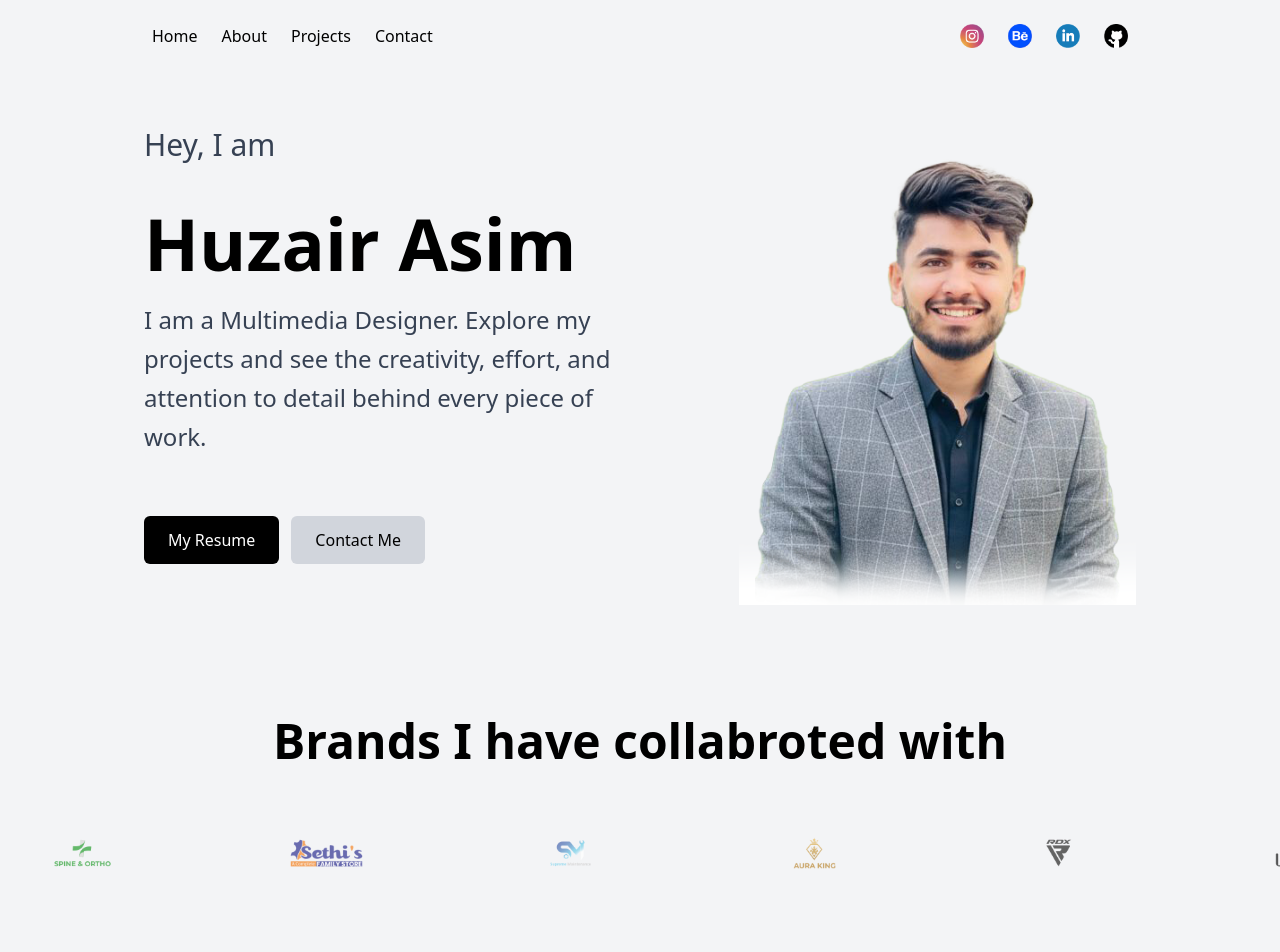
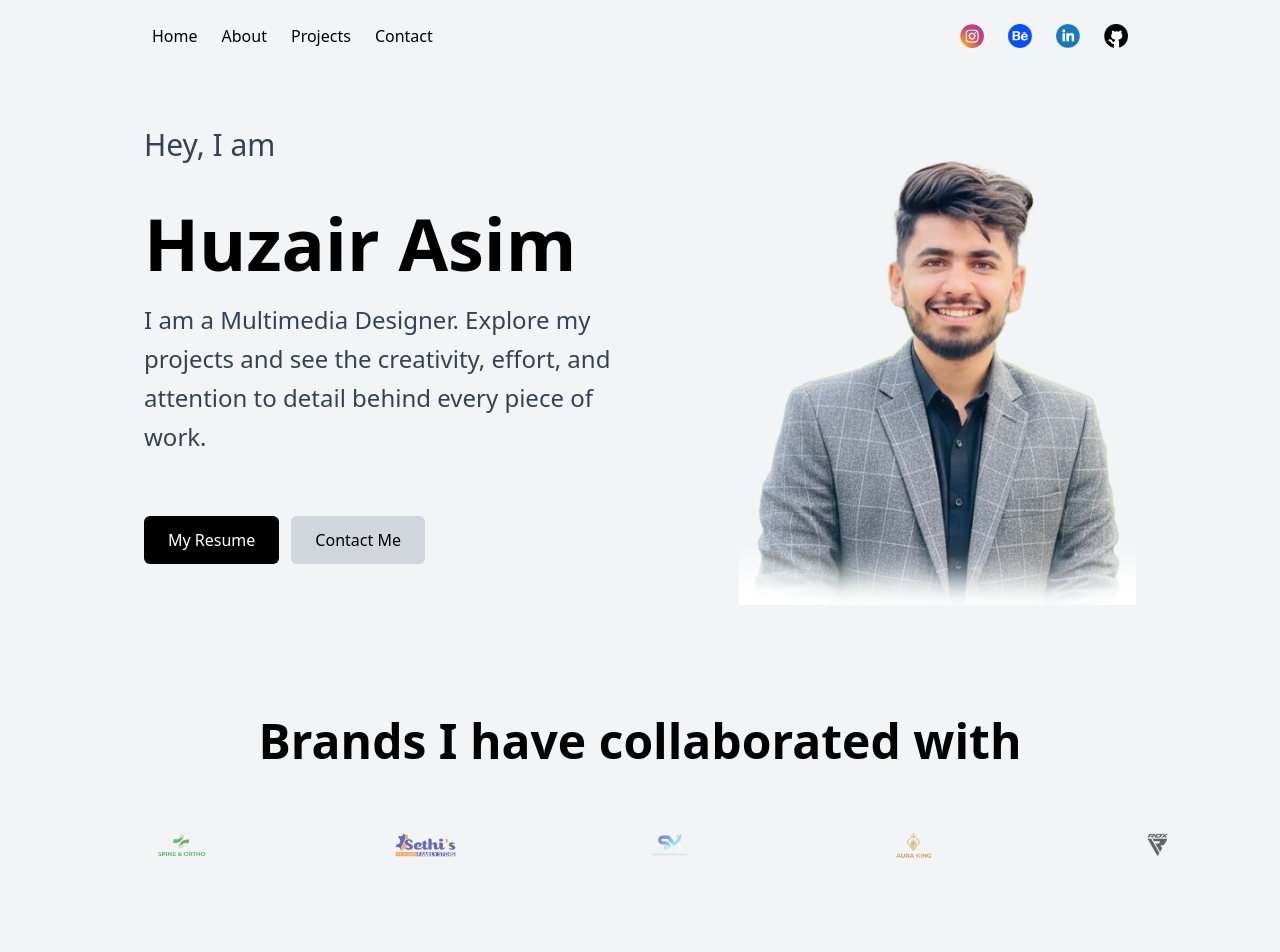
Before and after one commit to huzairdhool/Huzair-Asim-Portfolio, a React (Vite) app: page / in a window 1280 px wide. Shown: the top 952 px of the page. Built offline with nearby package versions, Linux system fonts and the light colour scheme.

Commit message:
Describe your changes

```diff
--- a/src/Components/Logos.jsx
+++ b/src/Components/Logos.jsx
@@ -13,39 +13,46 @@ const logos = [
 
 const Logos = () => {
   return (
-    <div className="w-full py-10">
+    <div className="w-full py-10 overflow-hidden">
 
       {/* Title */}
       <motion.h1
-        initial={{ opacity: 0, y: 50 }}
-        animate={{ opacity: 1, y: 0 }}
-        transition={{ duration: 1.2, ease: "easeOut" }}
+        initial={{ opacity: 0, y: 40 }}
+        whileInView={{ opacity: 1, y: 0 }}
+        viewport={{ once: true }}
+        transition={{ duration: 1 }}
         className="font-bold text-3xl sm:text-5xl text-center my-6"
       >
-        Brands I have collabroted with
+        Brands I have collaborated with
       </motion.h1>
 
-      {/* Slider */}
-      <div className="relative w-full overflow-hidden mt-10">
+      {/* Marquee */}
+      <div className="relative w-full mt-10 overflow-hidden">
+
         <motion.div
           className="flex items-center gap-16 w-max"
-          animate={{ x: ["0%", "-50%"] }}
+          animate={{
+            x: ["0%", "-50%"]
+          }}
           transition={{
             repeat: Infinity,
-            duration: 20,
+            duration: 25,
             ease: "linear",
           }}
         >
+
           {[...logos, ...logos].map((logo, index) => (
             <div key={index} className="min-w-[180px] flex justify-center">
               <img
                 src={logo}
                 alt="brand"
-                className="h-20 md:h-24 object-contain opacity-70 hover:opacity-100 transition"
+                className="h-16 md:h-20 object-contain opacity-70 hover:opacity-100 transition"
               />
             </div>
           ))}
+
         </motion.div>
+
       </div>
     </div>
   );
--- a/src/index.css
+++ b/src/index.css
@@ -2,3 +2,17 @@
 html {
   scroll-behavior: smooth;
 }
+body {
+  overscroll-behavior: none;
+}
+body {
+  background: linear-gradient(-45deg, #f3f4f6, #e5e7eb, #f9fafb);
+  background-size: 400% 400%;
+  animation: gradientMove 15s ease infinite;
+}
+
+@keyframes gradientMove {
+  0% { background-position: 0% 50%; }
+  50% { background-position: 100% 50%; }
+  100% { background-position: 0% 50%; }
+}
```
